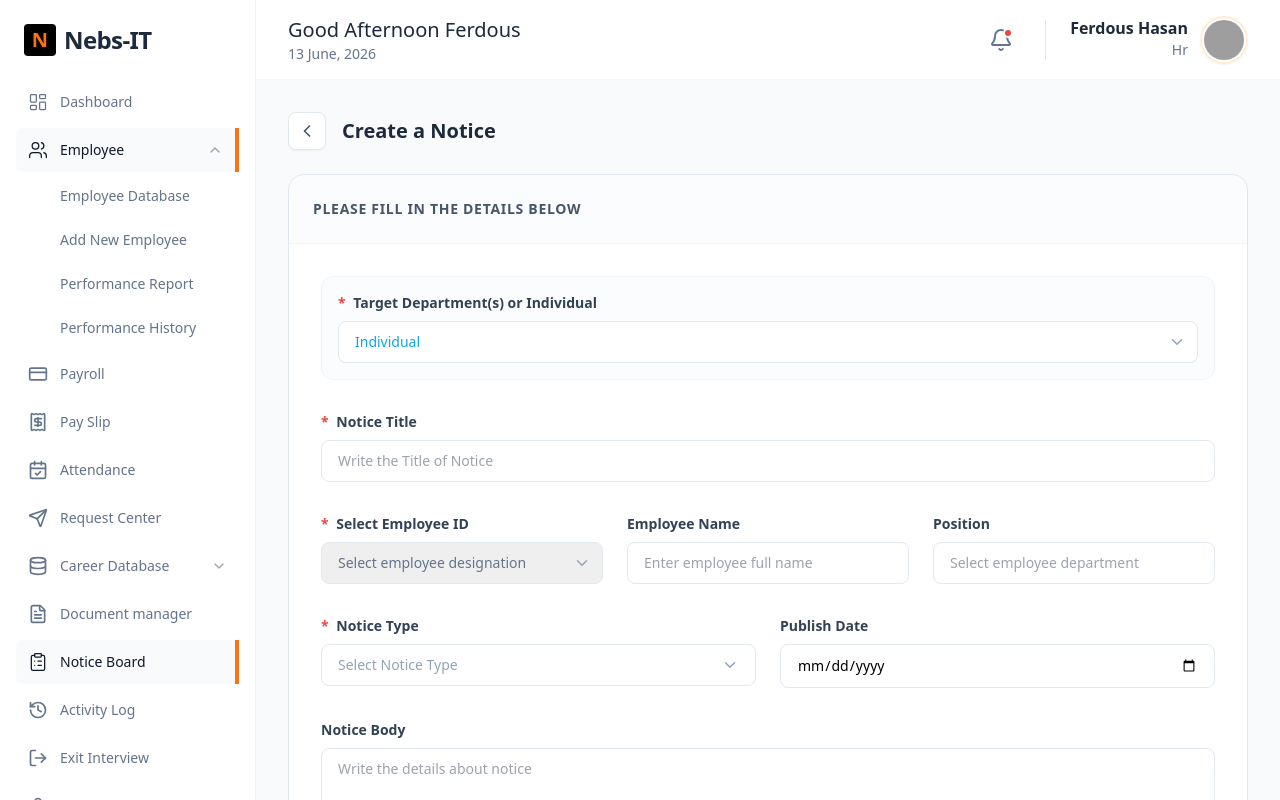
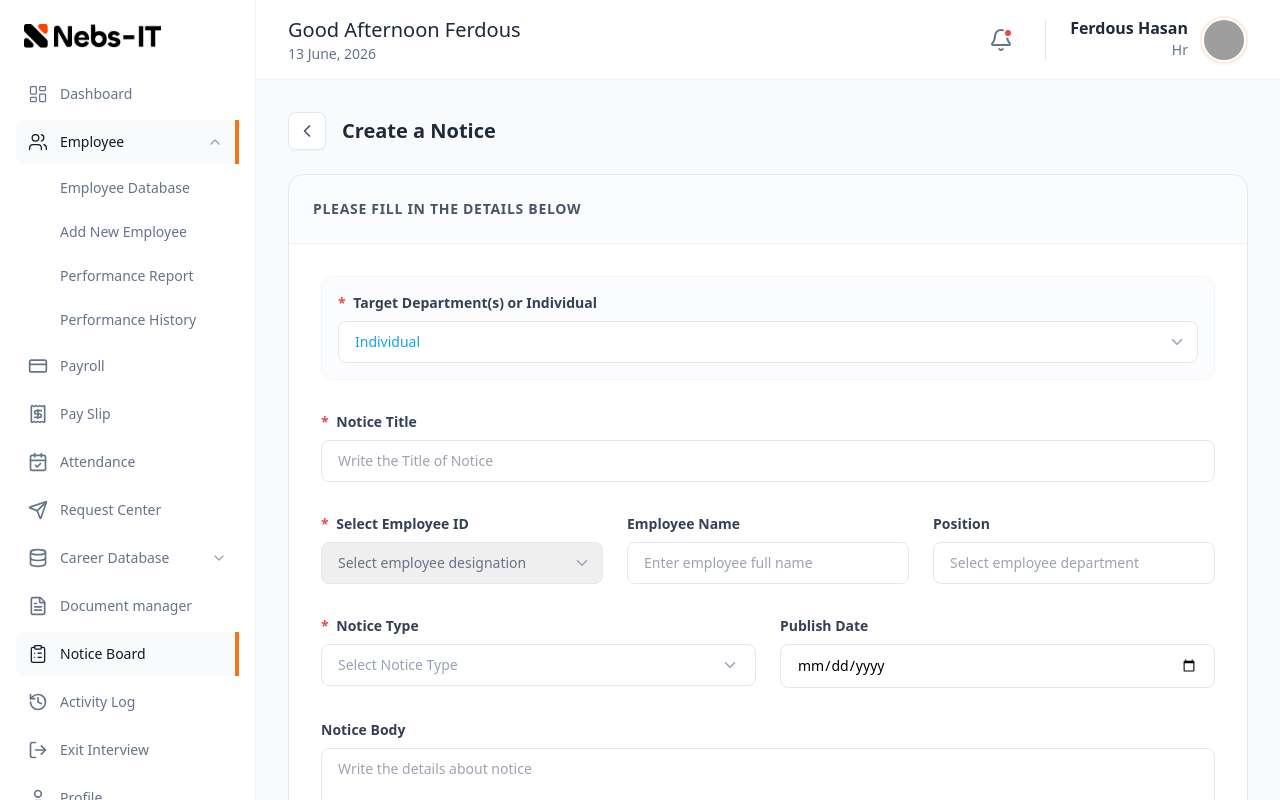
Before and after one commit to ferdoushasanpr/nebsit-dashboard, a React (Vite) app: page /noticeboard in a window 1280 px wide. Shown: the top 800 px of the page. Built offline with nearby package versions, Linux system fonts and the light colour scheme; grey boxes are pictures that could not be loaded.

Commit message:
fix: Sidebar Brand Logo Added

```diff
--- a/src/components/Sidebar.tsx
+++ b/src/components/Sidebar.tsx
@@ -1,5 +1,6 @@
 import { useState } from "react";
 import { NavLink } from "react-router-dom";
+import Logo from "../assets/Logo.png";
 import {
   LayoutDashboard,
   Users,
@@ -51,12 +52,7 @@
     <aside className="w-64 h-screen bg-white border-r border-gray-100 flex flex-col font-sans">
       {/* Logo */}
       <div className="p-6 flex items-center gap-2">
-        <div className="w-8 h-8 bg-black rounded flex items-center justify-center">
-          <span className="text-orange-500 font-black text-xl">N</span>
-        </div>
-        <h1 className="text-2xl font-bold tracking-tight text-slate-800">
-          Nebs-IT
-        </h1>
+        <img src={Logo} alt="Nebsit Logo" className="h-6 w-auto" />
       </div>
 
       {/* Navigation */}
```
